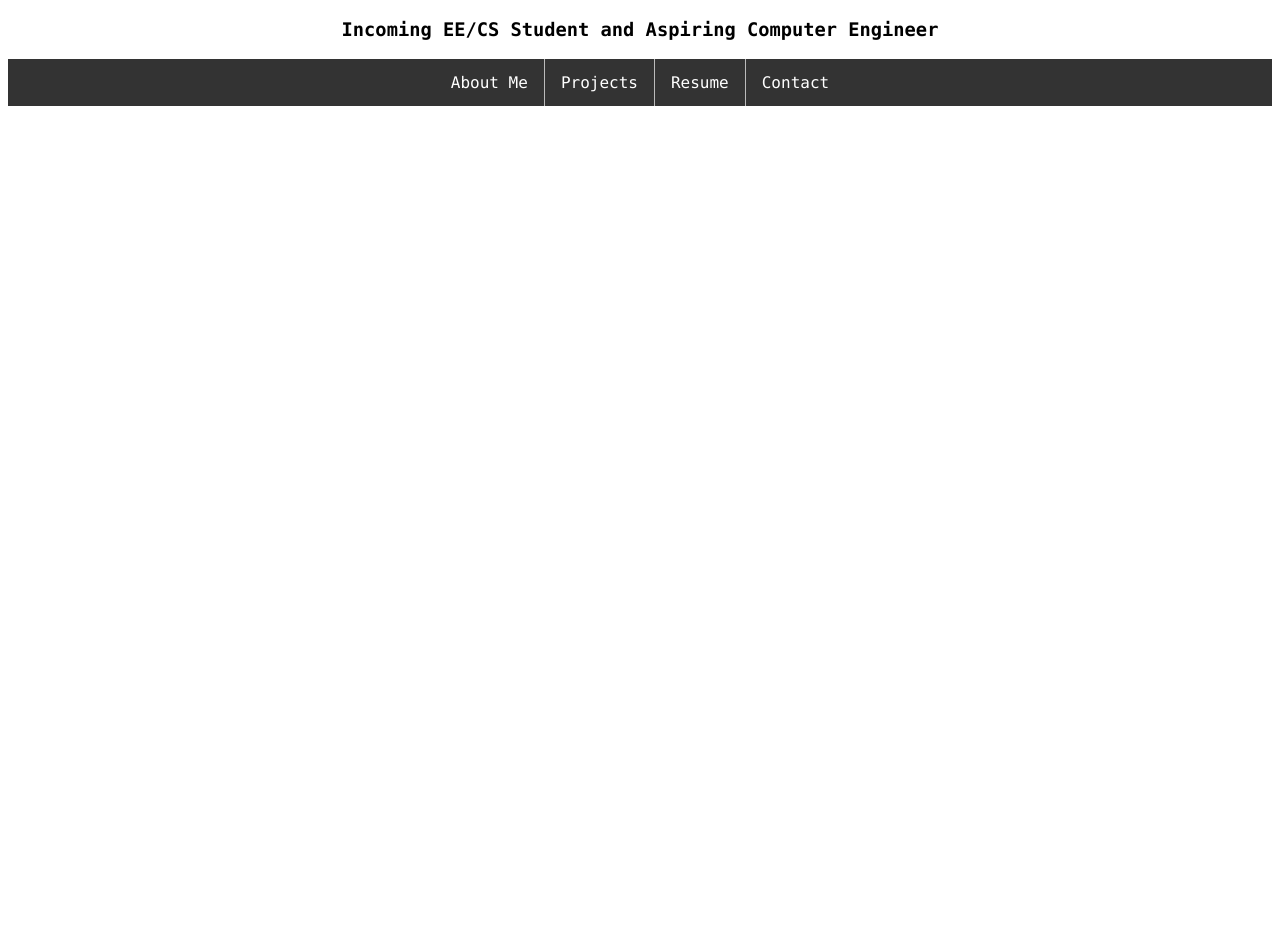
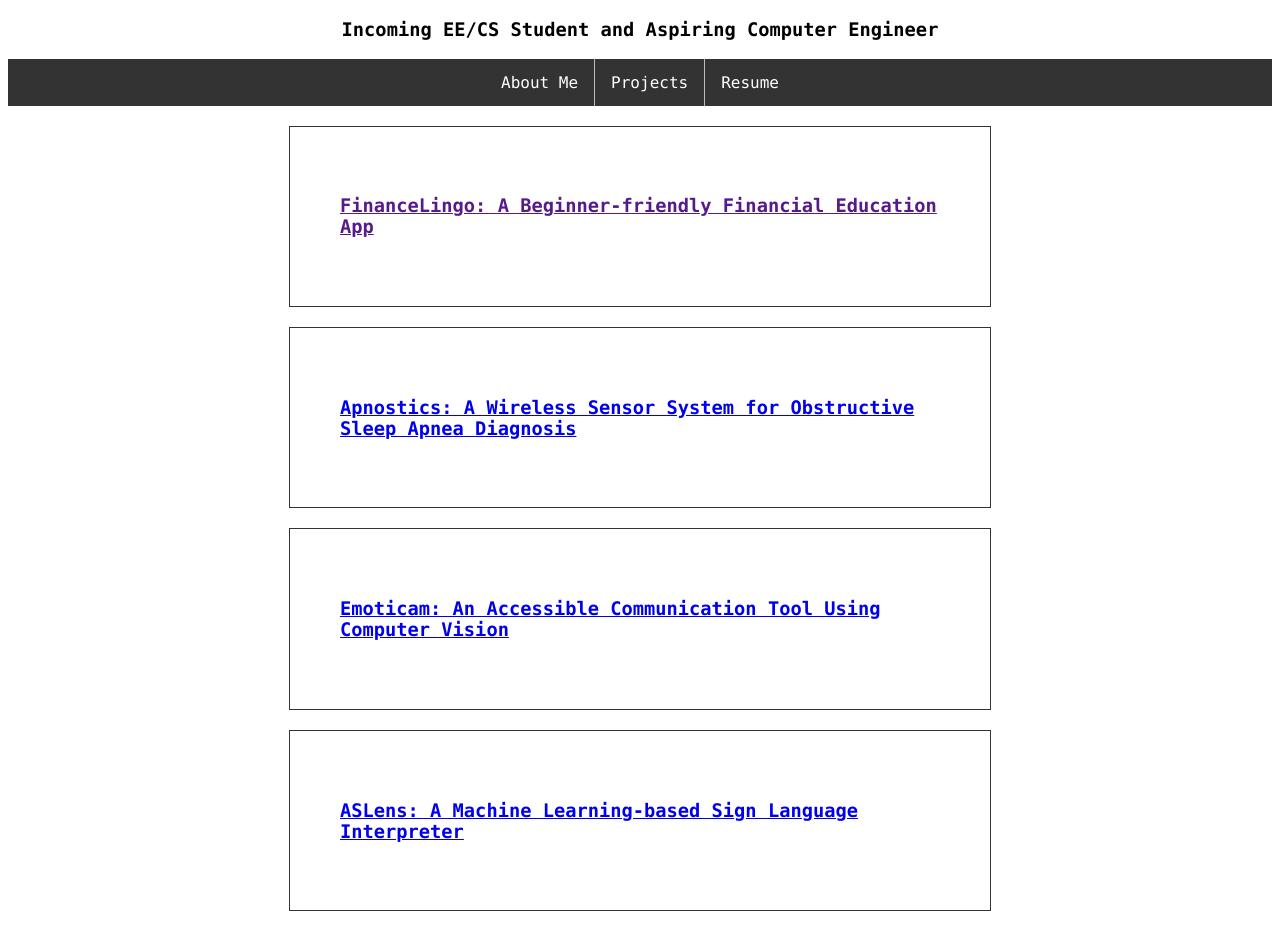
Before and after one commit to nickkbuii/nickkbuii.github.io, a plain HTML site: page proj.html in a window 1280 px wide. Shown: the part 62-993 px from the top of the page. Before the commit the page ends 800 px from the top, so only its background shows below. Drawn offline with Linux system fonts and the light colour scheme.

Commit message:
2/21/23 2:10 AM

```diff
--- a/contact.css
+++ /dev/null
@@ -1,71 +0,0 @@
-body{
-  font-family: "Consolas";
-}
-
-h1{
-  display: flex;
-  justify-content: center;
-}
-
-h3{
-  display: flex;
-  justify-content: center;
-}
-
-ul {
-  display:flex;
-  justify-content: center;
-  list-style-type: none;
-  margin: 0;
-  padding: 0;
-  overflow: hidden;
-  background-color: #333;
-}
-
-li{
-  float:left;
-  border-right: 1px solid #bbb;
-}
-
-li:last-child {
-  border-right: none;
-}
-
-li a {
-  display: block;
-  color: white;
-  text-align: center;
-  padding: 14px 16px;
-  text-decoration: none;
-}
-
-li a:hover {
-  background-color: #ffffff;
-  color: black;
-}
-
-.email{
-  float:left;
-  scale: 50%;
-  padding: 0px;
-}
-
-.github{
-  float:left;
-  scale: 50%;
-  padding: 0px;
-}
-
-.linkedin{
-  float:left;
-  scale: 50%;
-  padding: 0px;
-}
-
-.icons{
-  width: 600px;
-  border: 1px solid #333;
-  padding: 50px;
-  margin: 20px;
-  float:left;
-}
--- a/proj.css
+++ b/proj.css
@@ -43,3 +43,45 @@ li a:hover {
   background-color: #ffffff;
   color: black;
 }
+
+.FinanceLingo{
+  width: 600px;
+  border: 1px solid #333;
+  padding: 50px;
+  margin: 20px;
+  margin-left: auto;
+  margin-right: auto;
+}
+
+.finance-lingo{
+  padding-top: 30px;
+  width: 250px;
+  height: 250px;
+}
+
+.Apnostics{
+  width: 600px;
+  border: 1px solid #333;
+  padding: 50px;
+  margin: 20px;
+  margin-left: auto;
+  margin-right: auto;
+}
+
+.Emoticam{
+  width: 600px;
+  border: 1px solid #333;
+  padding: 50px;
+  margin: 20px;
+  margin-left: auto;
+  margin-right: auto;
+}
+
+.ASLens{
+  width: 600px;
+  border: 1px solid #333;
+  padding: 50px;
+  margin: 20px;
+  margin-left: auto;
+  margin-right: auto;
+}
--- a/proj.html
+++ b/proj.html
@@ -9,7 +9,6 @@
 </head>
 
 <body>
-  <script src="https://replit.com/public/js/replit-badge-v2.js" theme="dark" position="bottom-right"></script>
 
   <div class="name">
     <h1>Nicholas Quach Bui</h1>
@@ -21,8 +20,31 @@
       <li><a href="index.html">About Me</a></li>
       <li><a>Projects</a></li>
       <li><a href="resume.html">Resume</a></li>
-      <li><a href="contact.html">Contact</a></li>
     </ul>
+  </div>
+
+  <div class="FinanceLingo">
+    <a href="">
+      <h3>FinanceLingo: A Beginner-friendly Financial Education App</h3>
+    </a>
+  </div>
+
+  <div class="Apnostics">
+    <a href="https://docs.google.com/presentation/d/1Vf3fVs3y9rn7OED2JtsQql9SV4Br2riG/edit?usp=sharing&ouid=112751606604384660650&rtpof=true&sd=true">
+      <h3>Apnostics: A Wireless Sensor System for Obstructive Sleep Apnea Diagnosis</h3>
+    </a>
+  </div>
+
+  <div class="Emoticam">
+    <a href="https://devpost.com/software/emoticam">
+      <h3>Emoticam: An Accessible Communication Tool Using Computer Vision</h3>
+    </a>
+  </div>
+
+  <div class="ASLens">
+    <a href="https://docs.google.com/presentation/d/1XC5_5eIqSX4wFsZLukY6DPkDP5S_7R9Ns-0RuARTpo0/edit">
+      <h3>ASLens: A Machine Learning-based Sign Language Interpreter</h3>
+    </a>
   </div>
 
 </body>
```
Also changed, not shown: contact.html (deleted, +0 -36 lines), home.css (+14 -2 lines), index.html (+2 -4 lines), resume.html (+0 -2 lines).
